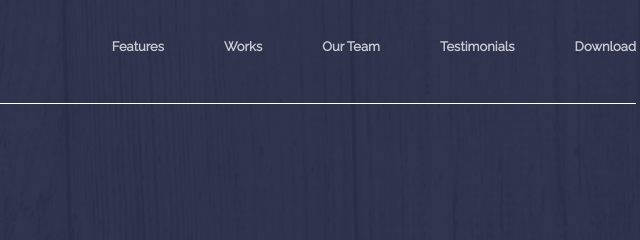
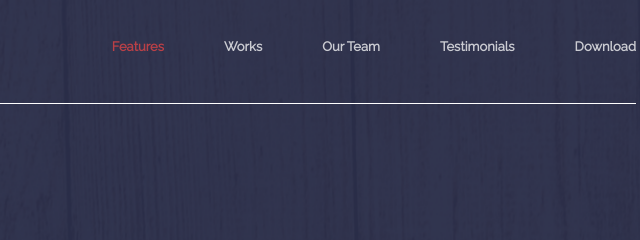
Before and after one commit to rozhhole/sec-landing, a plain HTML site: page index.html in a window 1280 px wide. In both pictures the pointer is over the link "Features". Shown: the top 240 px of the page, 574-1214 px from the left. Drawn offline with nearby package versions, Linux system fonts and the light colour scheme.

Commit message:
landing2

```diff
--- a/style/style.css
+++ b/style/style.css
@@ -58,6 +58,12 @@ hr {
   font-family: Raleway;
   font-size: 13px;
   font-weight: 700;
+}
+.menu__item:hover{
+
+  color: #e84545;
+
+
 }
 
 /* favorite section */
```
